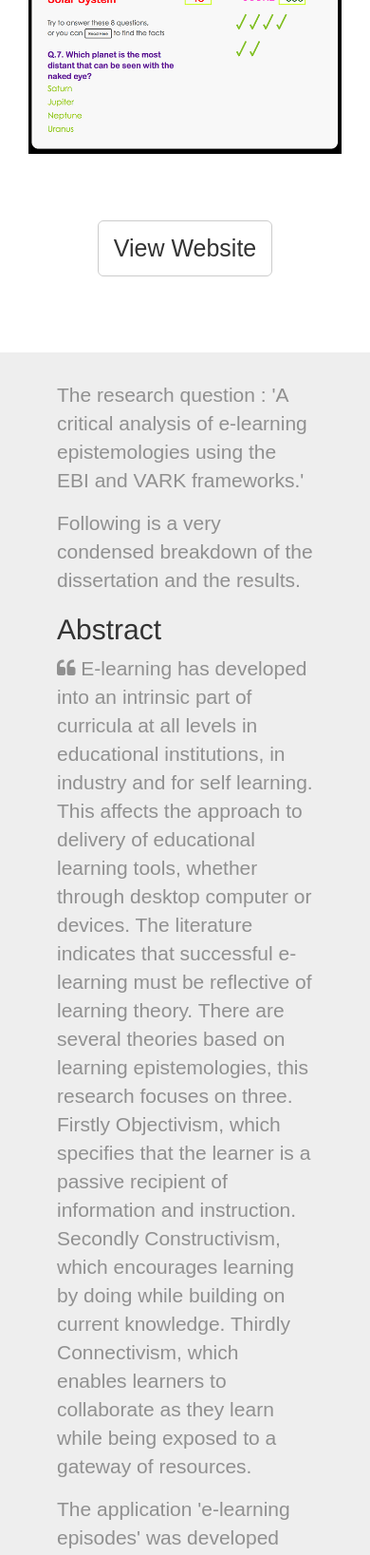
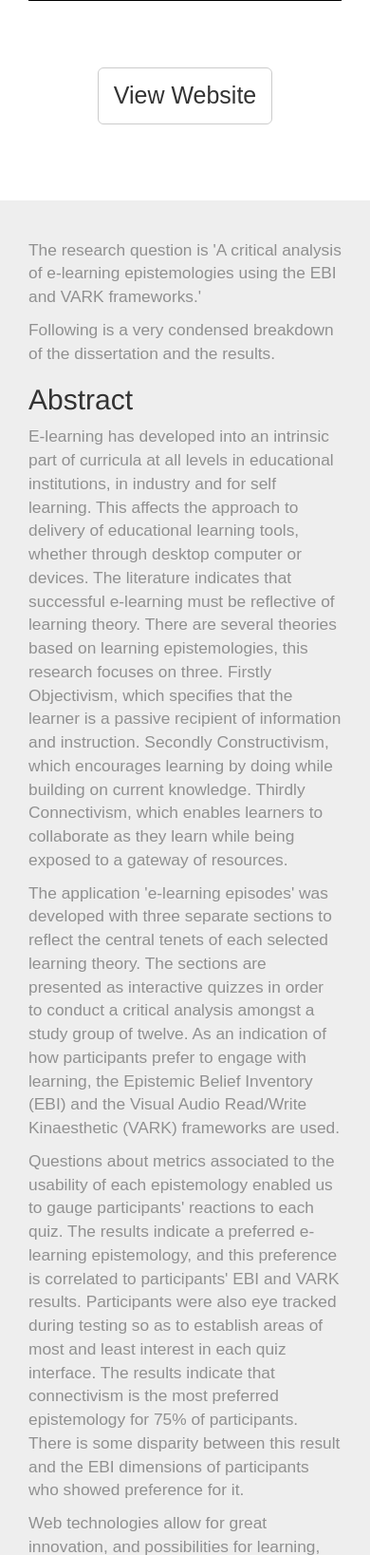
Before and after one commit to gerprog/portfolio, a PHP site: page /elearning.php in a window 390 px wide. Shown: the part 3539-5176 px from the top of the page at 95% size. Run offline with PHP 8.4, Linux system fonts and the light colour scheme; some libraries are stand-ins or nearby versions.

Commit message:
fixed mobile for new pages

```diff
--- a/css/main.css
+++ b/css/main.css
@@ -354,6 +354,14 @@
     margin: 0 auto;
 }
 
+.wide {
+    background:#eee;
+    padding-top: 40px;
+    padding-bottom: 40px;
+    width: 100%;
+    height: 100%;
+}
+
 /* below to have 2 cols on phone */
 .span_phone{
  background-color:#fff;
@@ -382,3 +390,14 @@
   text-align: center;
 }
 }
+
+
+@media (max-width: 768px) {
+  .wide, .font_cen_goth, .font_cen_goth_blk_bd, .font_cen_goth_ital {
+    font-size: 13pt;
+    left: 0px;
+  }
+  .margin-bottom-100 {
+    margin-bottom: 40px;
+  }
+}
--- a/elearning.html
+++ b/elearning.html
@@ -124,7 +124,7 @@
 </div> <!-- container -->
 
 
-<div class="jumbotron">
+<div class="wide">
 
 
 
@@ -132,18 +132,17 @@
  <div class="col-md-12">
 
 <div class="margin-bottom-100">
- <p class="font_cen_goth"> The research question : 'A critical analysis of e-learning epistemologies using the EBI and VARK frameworks.'</p>
+ <p class="font_cen_goth"> The research question is 'A critical analysis of e-learning epistemologies using the EBI and VARK frameworks.'</p>
  <p class="font_cen_goth"> Following is a very condensed breakdown of the dissertation and the results.</p>
     <h2 class="">Abstract</h2>
     <p class="font_cen_goth">
-
-    <i class="fa fa-quote-left"></i> E-learning has developed into an intrinsic part of curricula at all levels in educational institutions, in industry and for self learning. This affects the approach to delivery of educational learning tools, whether through desktop computer or devices. The literature indicates that successful e-learning must be reflective of learning theory. There are several theories based on learning epistemologies, this research focuses on three. Firstly Objectivism, which specifies that the learner is a passive recipient of information and instruction. Secondly Constructivism, which encourages learning by doing while building on current knowledge. Thirdly Connectivism, which enables learners to collaborate as they learn while being exposed to a gateway of resources.</p>
+ E-learning has developed into an intrinsic part of curricula at all levels in educational institutions, in industry and for self learning. This affects the approach to delivery of educational learning tools, whether through desktop computer or devices. The literature indicates that successful e-learning must be reflective of learning theory. There are several theories based on learning epistemologies, this research focuses on three. Firstly Objectivism, which specifies that the learner is a passive recipient of information and instruction. Secondly Constructivism, which encourages learning by doing while building on current knowledge. Thirdly Connectivism, which enables learners to collaborate as they learn while being exposed to a gateway of resources.</p>
 
     <p class="font_cen_goth">The application 'e-learning episodes' was developed with three separate sections to reflect the central tenets of each selected learning theory. The sections are presented as interactive quizzes in order to conduct a critical analysis amongst a study group of twelve. As an indication of how participants prefer to engage with learning, the Epistemic Belief Inventory (EBI) and the Visual Audio Read/Write Kinaesthetic (VARK) frameworks are used.</p>
 
     <p class="font_cen_goth">Questions about metrics associated to the usability of each epistemology enabled us to gauge participants' reactions to each quiz. The results indicate a preferred e-learning epistemology, and this preference is correlated to participants' EBI and VARK results. Participants were also eye tracked during testing so as to establish areas of most and least interest in each quiz interface. The results indicate that connectivism is the most preferred epistemology for 75% of participants. There is some disparity between this result and the EBI dimensions of participants who showed preference for it.</p>
 
-    <p class="font_cen_goth">Web technologies allow for great innovation, and possibilities for learning, however there are high drop out rates among participants. This research indicates that content delivery needs to focus more on connectivism, which has appeal across the EBI and VARK scales. <i class="fa fa-quote-right"></i></p>
+    <p class="font_cen_goth">Web technologies allow for great innovation, and possibilities for learning, however there are high drop out rates among participants. This research indicates that content delivery needs to focus more on connectivism, which has appeal across the EBI and VARK scales.</p>
 </div>
 
 <div class="margin-bottom-100">
@@ -217,7 +216,12 @@
     about the nature of knowledge, and about appropriate ways to develop knowledge. They are individual convictions about knowledge and learning.</p>
 
      <p class="font_cen_goth">The VARK (Visual Audio Read/Write Kinaesthetic) questionnaire is used to help indicate a person's preference for taking in, and putting out information when learning is the objective.</p>
+</div><!-- row -->
+</div><!-- col-md-12 -->
 
+
+<div class="row margin-bottom-50">
+  <div class="col-md-12">
      <p class="font_cen_goth_blk_bd">Testing procedure</p>
 
      <p class="font_cen_goth">Each participant was told it would take a maximum of 30 minutes to complete the test in the NELL (National e-Learning Laboratory) lab in NCI. They were emailed the EBI and VARK questionnaires directly before testing, They were encouraged to speak as the test progressed.</p>
--- a/snappo.html
+++ b/snappo.html
@@ -116,7 +116,7 @@
     </div> <!-- col-md-3 -->
 </div> <!-- container -->
 
-<div class="jumbotron">
+<div class="wide">
   <div class="container">
  <div class="col-md-12">
 
```
